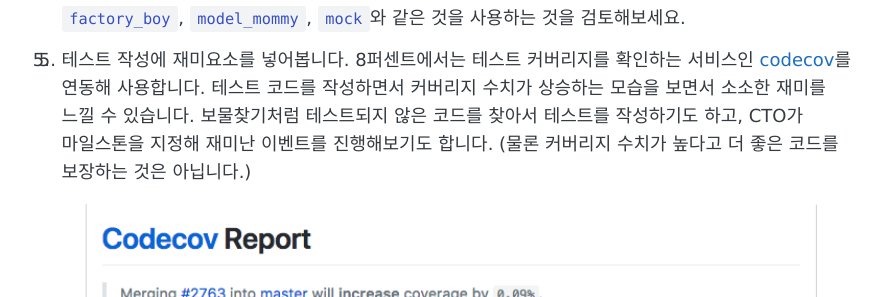
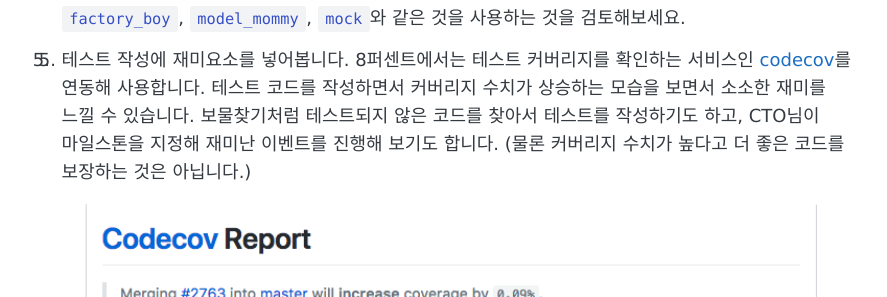
Before and after one commit to 8percent/8percent.github.io, a Jekyll site: the page built from _posts/2017-10-18-tsd15.md, in a window 1280 px wide and 900 px high, scrolled down 1019 px. Shown: the part 211-508 px from the top of the window, without its empty margins (195-1082 px from the left). Built offline with Jekyll 4.4.1, drawn with Linux system fonts in a browser that asks for light colours; some web fonts are replaced.

Commit message:
Update 2017-10-18-tsd15.md

```diff
--- a/_posts/2017-10-18-tsd15.md
+++ b/_posts/2017-10-18-tsd15.md
@@ -22,7 +22,7 @@ comments: true
 2. 테스트가 필요한 테스트 코드를 작성하지 않습니다. 테스트 코드를 작성하다보면 테스트 코드 자체가 이해하기 어려운 수준으로 복잡해질 때가 있습니다. 그럴 경우 테스트 코드가 제대로 테스트를 수행하는지에 대한 의문이 들기도 합니다.  테스트 코드를 수정하거나 실제 코드를 리팩토링해야 하는게 아닌지 살펴봅시다.
 3. 테스트케이스에서 DRY는 예외입니다.  테스트케이스를 작성하다보면 테스트를 하기 위한 초기 작업 코드가 중복인거처럼 느껴질 때가 많습니다. 개발자라면 중복을 제거하고 싶은 생각이 많이 들겠지만, 도리어 테스트가 복잡해지거나 의미를 파악하기 어려워지는 경우가 발생합니다. 테스트의 이해가능성에 중점을 두고 작성하는게 좋겠습니다.
 4. 픽스처를 너무 신뢰하지 말아야 합니다. 픽스처는 갱신이 제대로 이루어지지 않는 경우가 많습니다. 차라리 `factory_boy`, `model_mommy`, `mock`와 같은 것을 사용하는 것을 검토해보세요.
-5. 테스트 작성에 재미요소를 넣어봅니다. 8퍼센트에서는 테스트 커버리지를 확인하는 서비스인 [codecov](https://codecov.io)를 연동해 사용합니다. 테스트 코드를 작성하면서 커버리지 수치가 상승하는 모습을 보면서 소소한 재미를 느낄 수 있습니다. 보물찾기처럼 테스트되지 않은 코드를 찾아서 테스트를 작성하기도 하고, CTO가 마일스톤을 지정해 재미난 이벤트를 진행해보기도 합니다. (물론 커버리지 수치가 높다고 더 좋은 코드를 보장하는 것은 아닙니다.)
+5. 테스트 작성에 재미요소를 넣어봅니다. 8퍼센트에서는 테스트 커버리지를 확인하는 서비스인 [codecov](https://codecov.io)를 연동해 사용합니다. 테스트 코드를 작성하면서 커버리지 수치가 상승하는 모습을 보면서 소소한 재미를 느낄 수 있습니다. 보물찾기처럼 테스트되지 않은 코드를 찾아서 테스트를 작성하기도 하고, CTO님이 마일스톤을 지정해 재미난 이벤트를 진행해 보기도 합니다. (물론 커버리지 수치가 높다고 더 좋은 코드를 보장하는 것은 아닙니다.)
 <figure>
 <img src="/images/tsd-15-1.png" width="100%">
 <figcaption>올라라! 커버리지여!</figcaption>
```
